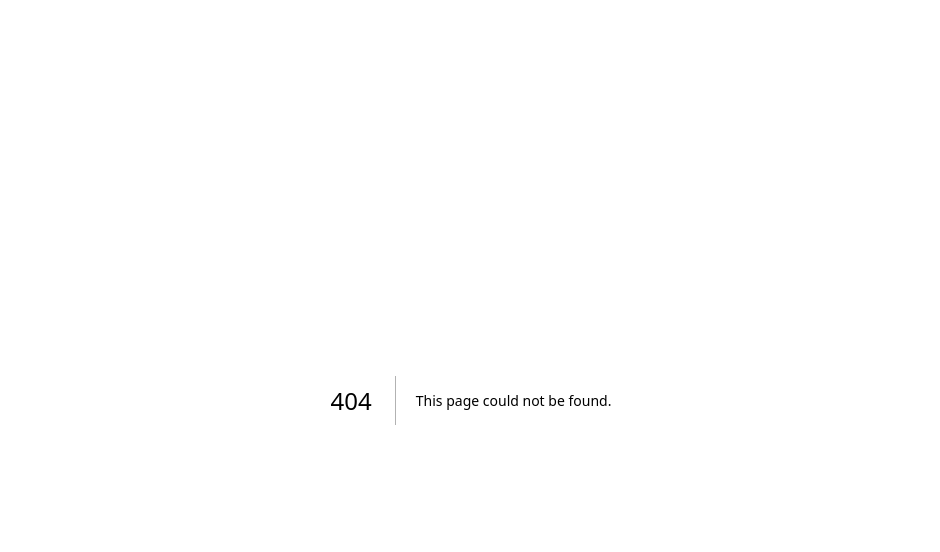
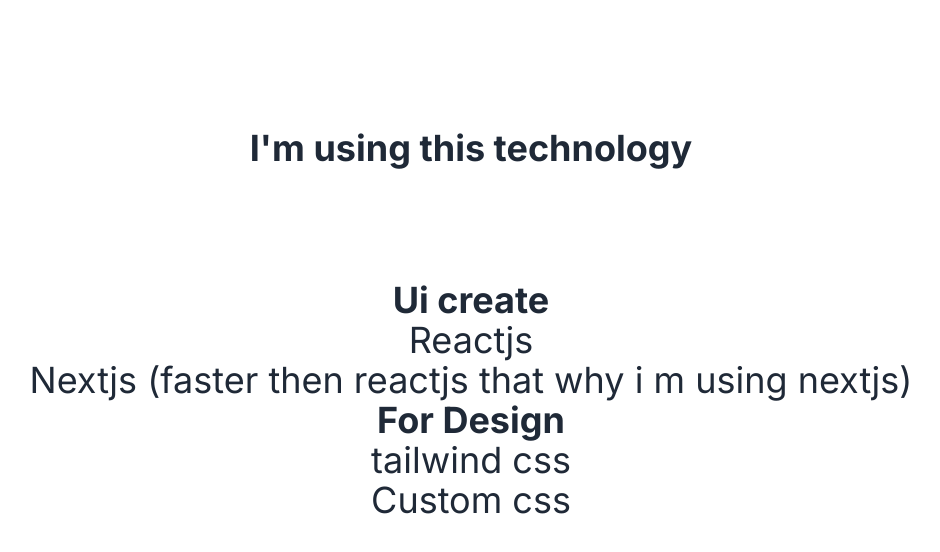
Before and after one commit to masum00011/kiswork-demo, a Next.js app: page /doc in a window 1280 px wide. Before the commit this address had no page. Shown: the top 552 px of the page, without its empty margins (169-1109 px from the left). Built offline with nearby package versions, Linux system fonts and the light colour scheme.

Commit message:
add doc folfer

```diff
--- a/src/app/dashboard/page.jsx
+++ /dev/null
@@ -1,7 +0,0 @@
-import React from 'react'
-
-export default function page() {
-  return (
-    <div>page</div>
-  )
-}
--- /dev/null
+++ b/src/app/doc/page.jsx
@@ -0,0 +1,19 @@
+import React from 'react'
+
+export default function page() {
+  return (
+    <>
+      <div class="container mx-auto   py-4  text-4xl text-center">
+          <p className='py-28 font-bold'>I'm using this technology</p>
+        <ul>
+        <b >Ui create</b>
+          <ol>Reactjs</ol>
+          <li>Nextjs (faster then reactjs that why i m using nextjs)</li>
+          <b>For Design</b>
+          <li>tailwind css</li>
+          <li>Custom css</li>
+        </ul>
+      </div>
+    </>
+  )
+}
--- a/src/app/page.jsx
+++ b/src/app/page.jsx
@@ -49,6 +49,7 @@
             </p>
           </div>
           <div className="search-icon flex gap-4">
+          <Link href="/doc">Doc</Link>
           <FacebookIcon/>
         <LinkedInIcon/>
         <YouTubeIcon/>
```
